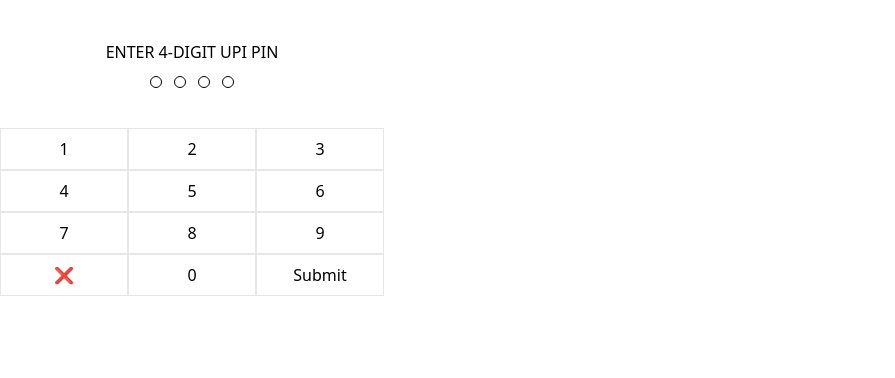
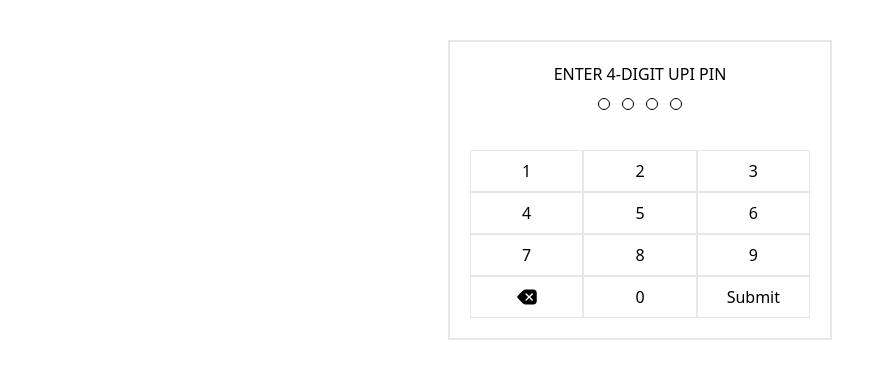
Before and after one commit to pranjulagrawal9/eka-assignment, a React (Vite) app: page / in a window 1280 px wide. Shown: the top 378 px of the page, without its empty margins (0-895 px from the left). Built offline with nearby package versions, Linux system fonts and the light colour scheme.

Commit message:
improve css

```diff
--- a/package.json
+++ b/package.json
@@ -11,7 +11,8 @@
   },
   "dependencies": {
     "react": "^18.2.0",
-    "react-dom": "^18.2.0"
+    "react-dom": "^18.2.0",
+    "react-icons": "^5.0.1"
   },
   "devDependencies": {
     "@types/react": "^18.2.56",
--- a/src/App.jsx
+++ b/src/App.jsx
@@ -1,5 +1,6 @@
 import { useState } from "react";
 import "./App.css";
+import { IoIosBackspace } from "react-icons/io";
 
 function App() {
   const [pin, setPin] = useState(new Array(4).fill(""));
@@ -24,7 +25,8 @@
   }
 
   return (
-    <div className="w-96 mt-10">
+    <div className="flex justify-center">
+      <div className="w-96 mt-10 border-2 p-5">
         <div className="flex flex-col items-center gap-3">
           <h2 className="uppercase font-medium">Enter 4-digit upi pin</h2>
           <div className="flex gap-3">
@@ -47,14 +49,17 @@
             .map((_, i) => (
               <button
                 key={i + 1}
-              className="border text-center py-2"
+                className="border text-center py-2 font-medium"
                 onClick={() => handleNumberPress(i + 1)}
               >
                 {i + 1}
               </button>
             ))}
-        <button className="border text-center py-2" onClick={handleBackspace}>
-          ❌
+          <button
+            className="border flex justify-center py-2"
+            onClick={handleBackspace}
+          >
+            <IoIosBackspace size={24} />
           </button>
           <button
             className="border text-center py-2"
@@ -70,6 +75,7 @@
           </button>
         </div>
       </div>
+    </div>
   );
 }
 
```
Also changed, not shown: 1 other file (tests, documents, lock files or other folders). Lines whose indentation alone changed are shown as unchanged.
